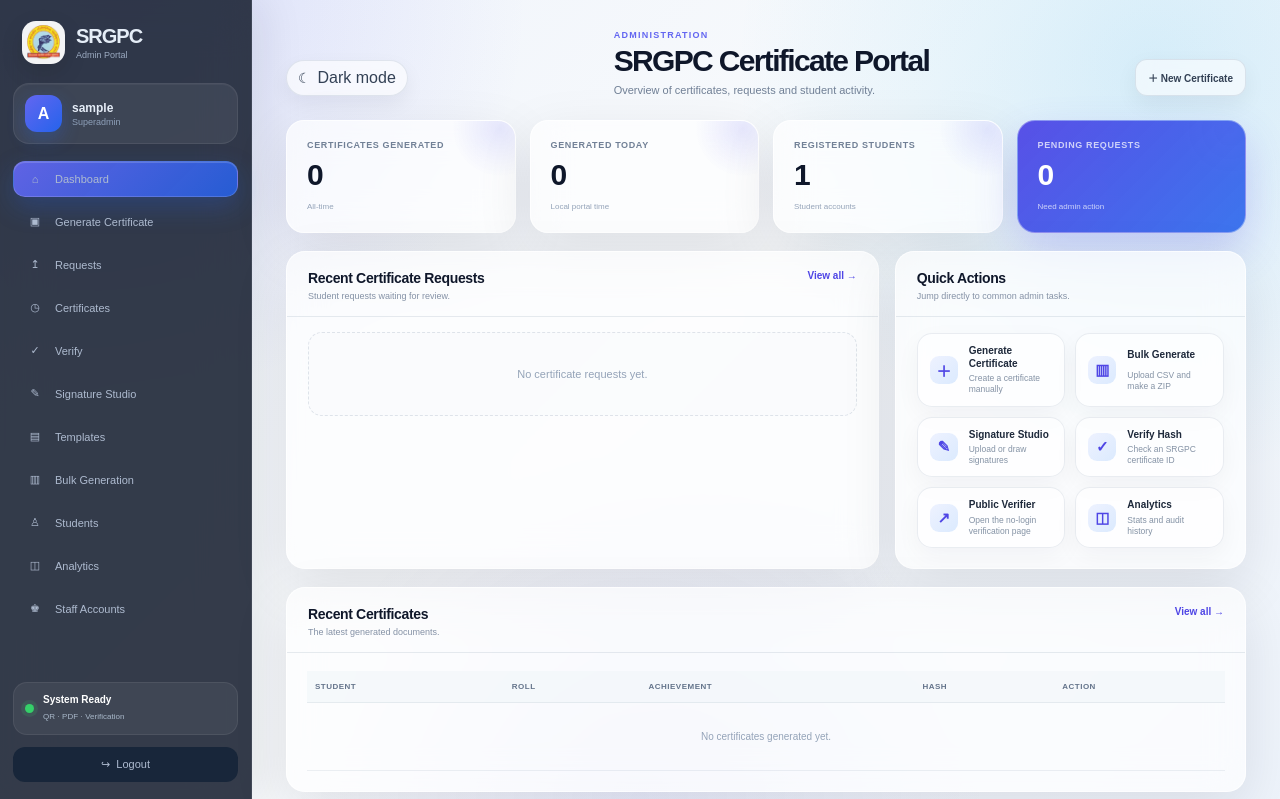
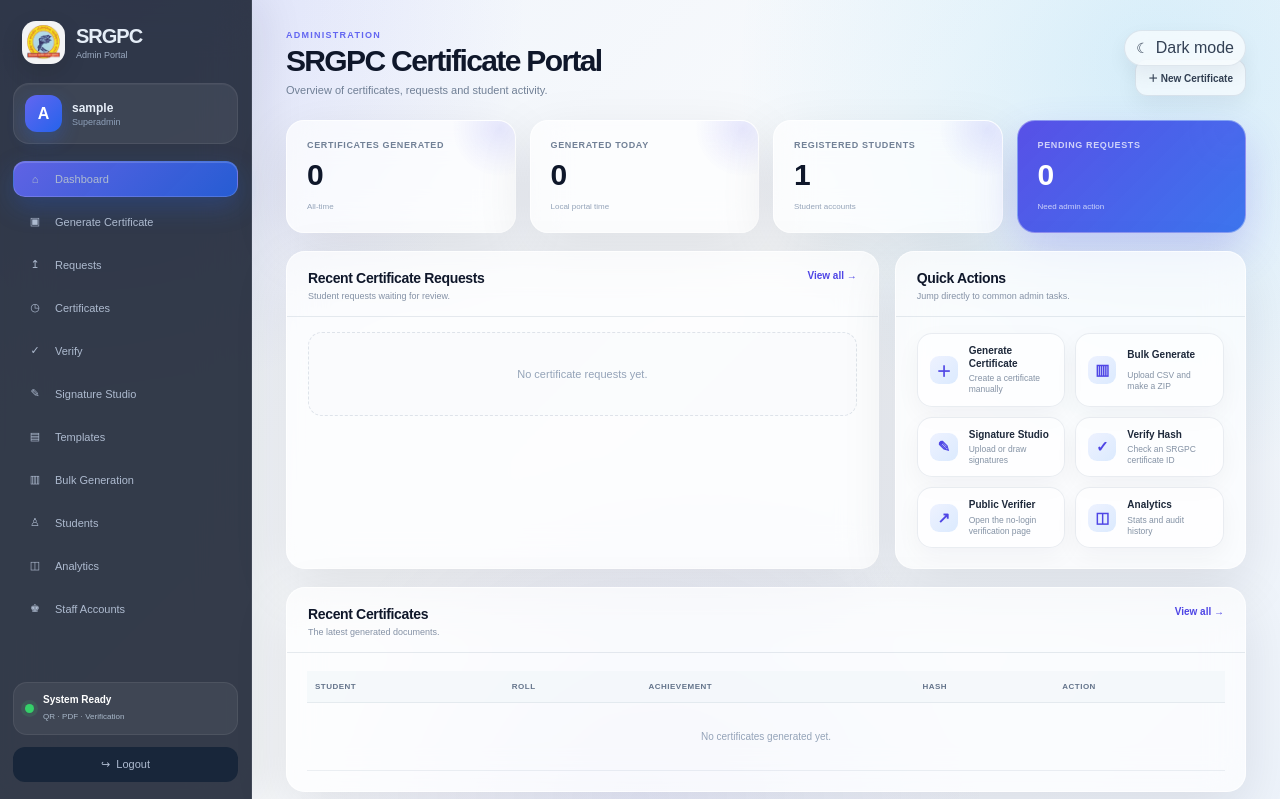
Before and after one commit to shazzxz/SRGPC-Certificate-System, a Flask app: page /admin in a window 1280 px wide. Shown: the top 799 px of the page. Run offline with Flask 3, Linux system fonts and the light colour scheme; the visitor is signed in with stand-in values (Sample User, id 1); data comes from the database, SQL or seed files in the repository; data that the repository does not hold is empty.

Commit message:
Fix dark mode toggle placement

```diff
--- a/static/glass.css
+++ b/static/glass.css
@@ -74,7 +74,13 @@ body.glass-ui:before{
 .glass-ui .logout:hover{background:rgba(255,255,255,.06);color:#fff}
 .glass-ui .main{padding:30px 34px 50px;min-width:0}
 .glass-ui .topbar{
-  margin-bottom:24px;align-items:flex-end;
+  margin-bottom:24px;align-items:flex-end;position:relative;
+}
+.glass-ui .topbar .theme-toggle{
+  position:absolute;right:0;top:0;z-index:3;
+}
+@media(max-width:700px){
+  .glass-ui .topbar .theme-toggle{right:0;top:-2px}
 }
 .glass-ui .topbar h1{
   font-size:30px;letter-spacing:-.055em;line-height:1.08;margin:5px 0 7px
```
